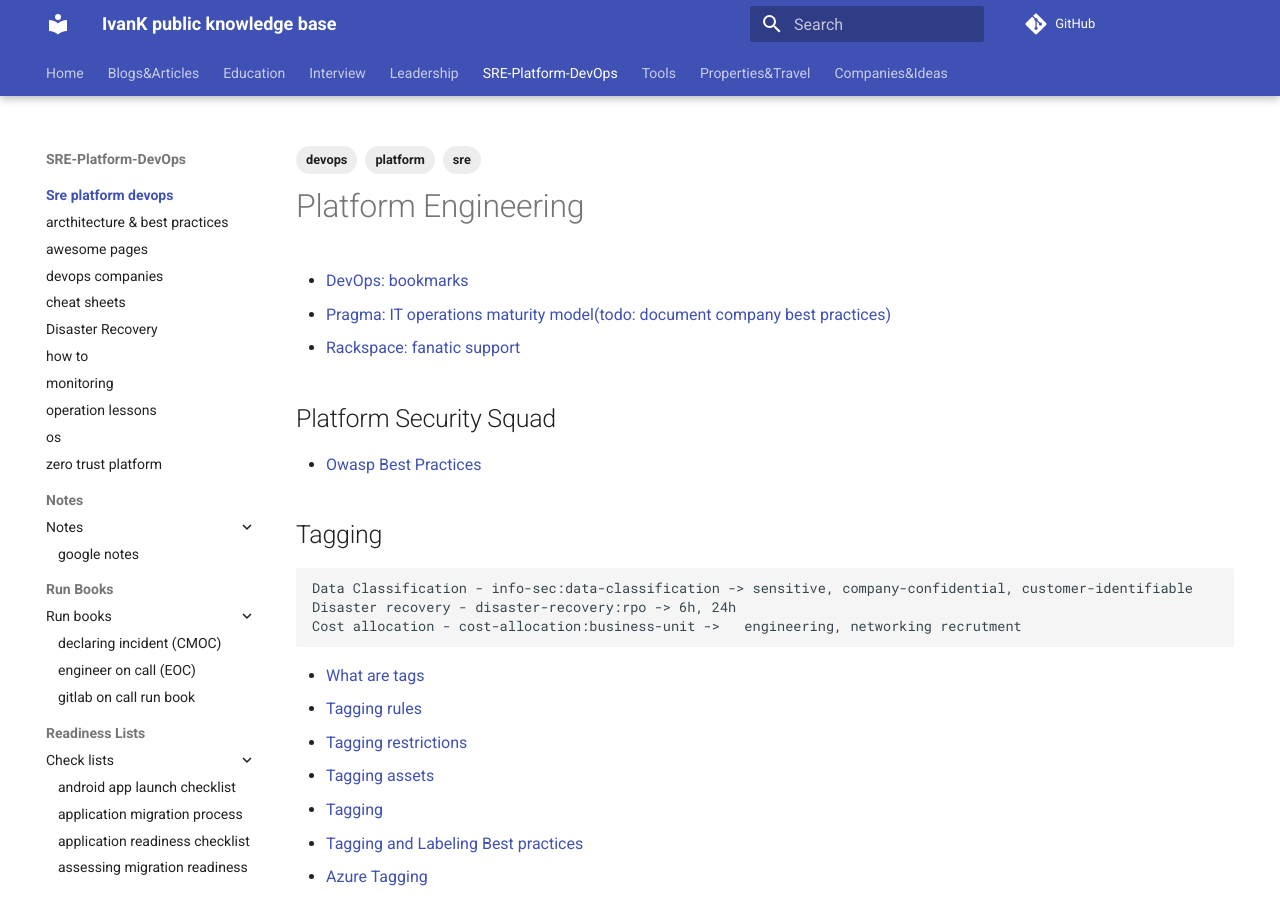
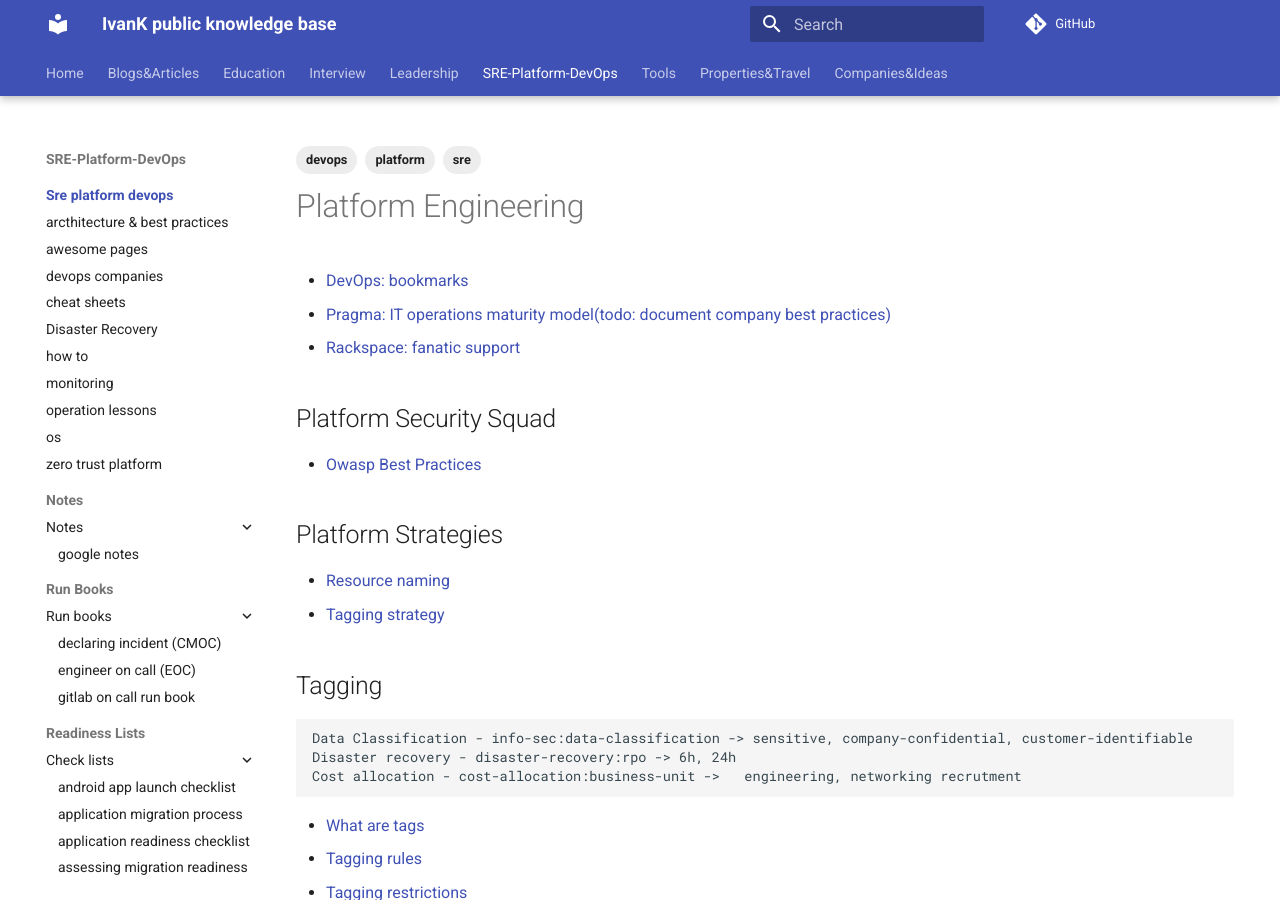
Before and after one commit to ivankatliarchuk/knowledge-base, an MkDocs documentation site: the page built from docs/sre-platform-devops/index.md, in a window 1280 px wide and 900 px high. Built offline with MkDocs 1.6.1 and Material for MkDocs 9.7.7, drawn with Linux system fonts in a browser that asks for light colours; comment, search, counter and statistics services are not loaded.

Commit message:
azure labels
Signed-off-by: ivan katliarchuk <ivan.katliarchuk@gmail.com>

```diff
--- a/docs/sre-platform-devops/index.md
+++ b/docs/sre-platform-devops/index.md
@@ -17,6 +17,11 @@
 ## Platform Security Squad
 
 - [Owasp Best Practices](https://cheatsheetseries.owasp.org/index.html)
+
+## Platform Strategies
+
+- [Resource naming](https://learn.microsoft.com/en-us/azure/cloud-adoption-framework/ready/azure-best-practices/resource-naming)
+- [Tagging strategy](https://learn.microsoft.com/en-us/azure/cloud-adoption-framework/ready/azure-best-practices/naming-and-tagging)
 
 ## Tagging
 
```
